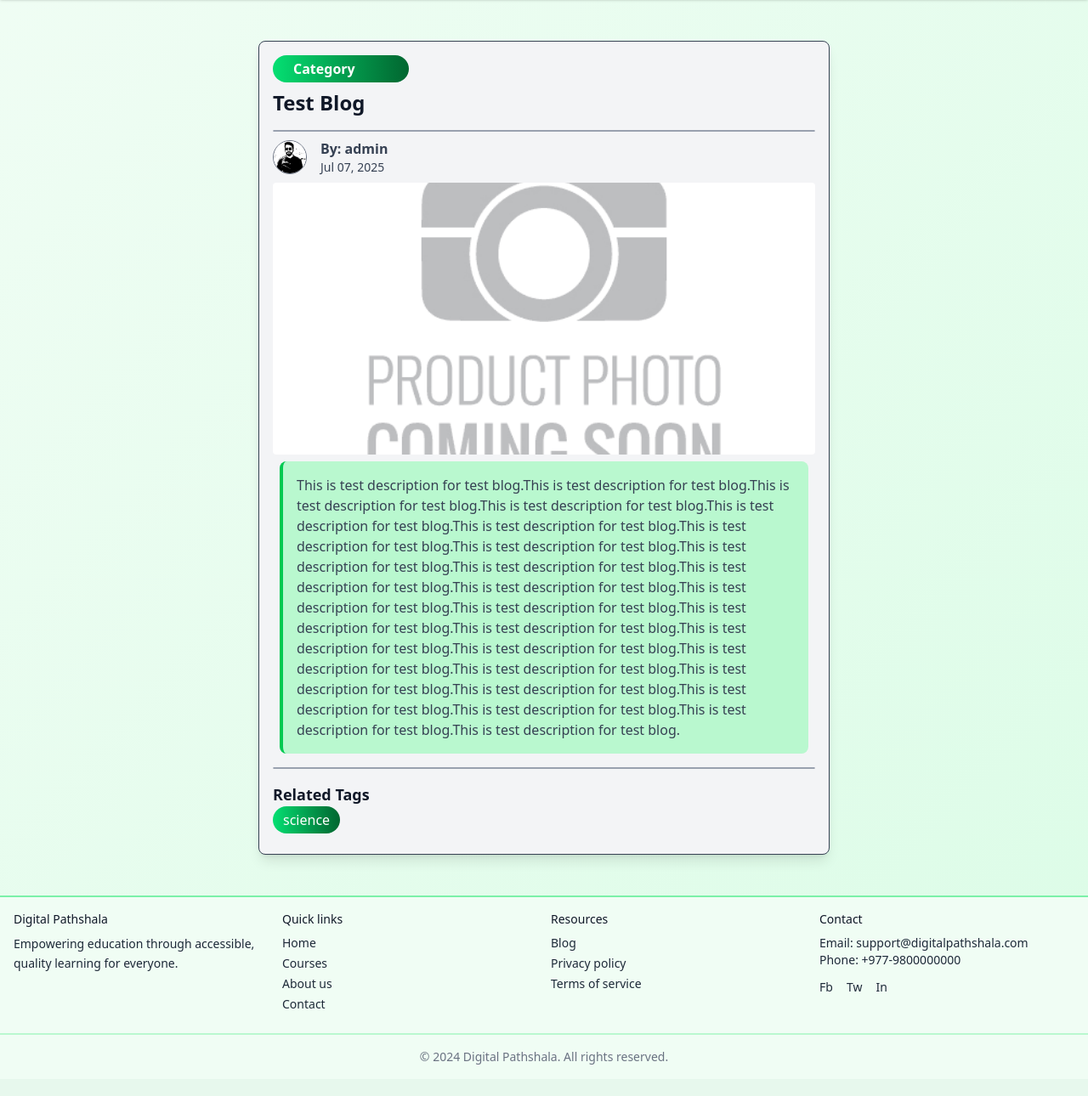
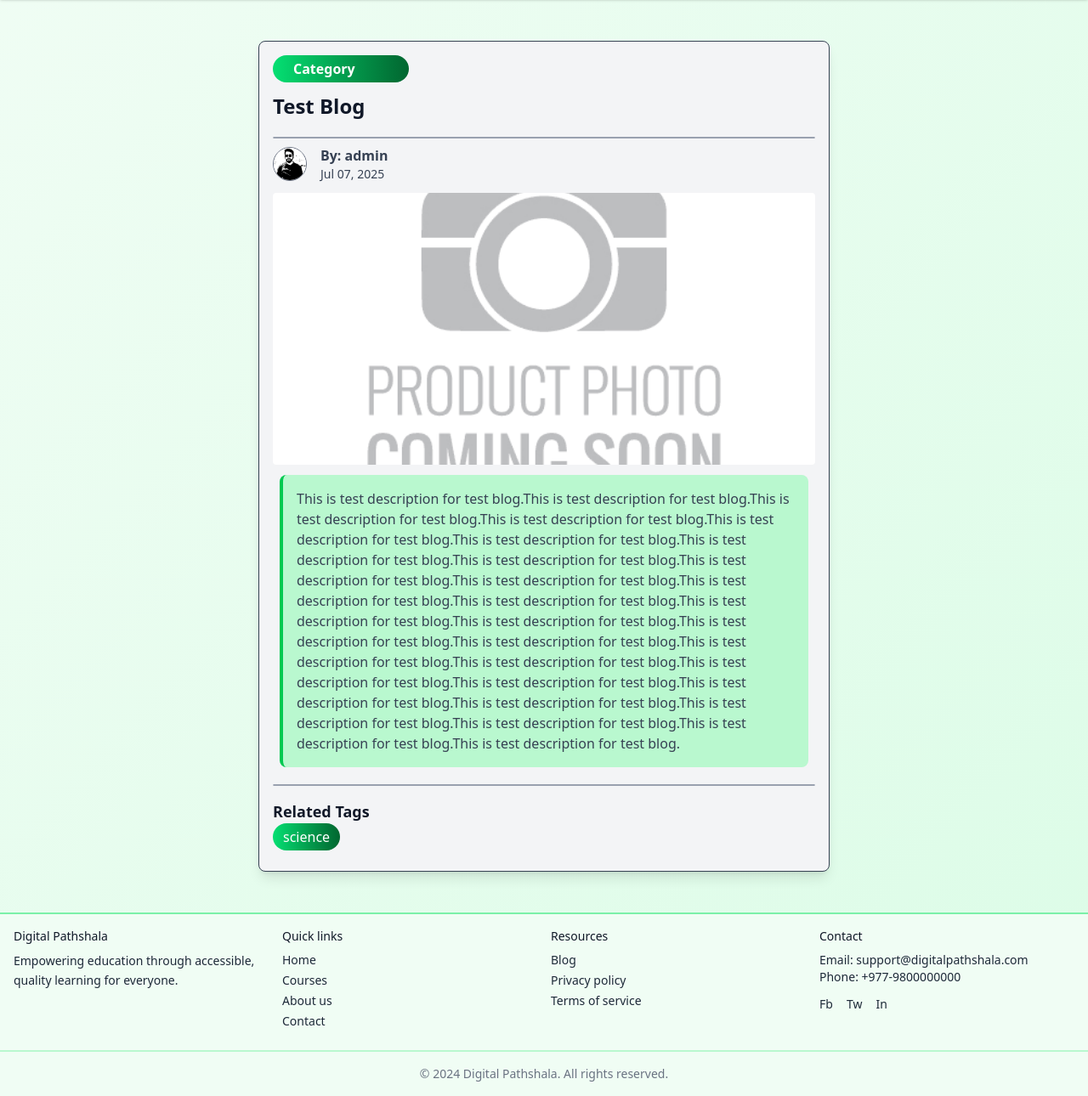
Before and after one commit to SumaniqueCode/pathshala-BMS, a Django app: page /blog/1 in a window 1280 px wide. Shown: the part 106-1396 px from the top of the page at 85% size. Before the commit the page ends 1359 px from the top, so only its background shows below. Run offline with Django 5.2, Linux system fonts and the light colour scheme; data comes from the database, SQL or seed files in the repository; parts of the project's set-up code (start-up, migrations or seed data) failed here and were passed over.

Commit message:
Blog Details

```diff
--- a/templates/pages/blogs/blogDetails.html
+++ b/templates/pages/blogs/blogDetails.html
@@ -5,7 +5,7 @@
 {% block content %}
   <div class="container">
     <div class="border rounded-lg max-w-2xl mx-auto p-4 shadow-lg min-h-[80vh] bg-gray-100">
-      <div class="flex flex-col space-y-2">
+      <div class="flex flex-col space-y-3">
         <div>
           <p class="px-6 py-1 bg-gradient-to-r from-green-400 to-green-800 rounded-4xl text-white w-1/4 font-semibold text-md">Category</p>
         </div>
```
